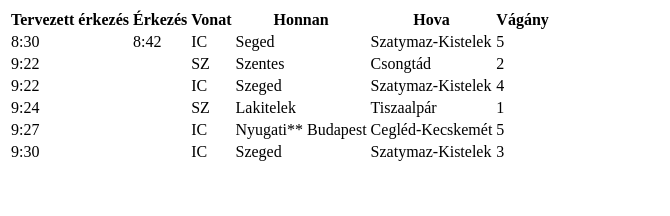
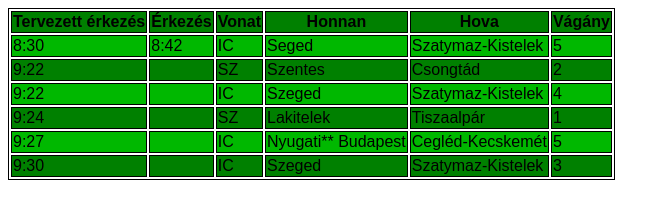
Before and after one commit to nyikikrisz/2025.01.30_mav_utastjekoztato, a plain HTML site: page index.html in a window 1280 px wide. Shown: the whole page, without its empty margins (0-670 px from the left). Drawn offline with Linux system fonts and the light colour scheme.

Commit message:
create css and ad main table design

```diff
--- a/index.html
+++ b/index.html
@@ -4,11 +4,12 @@
     <meta charset="UTF-8">
     <meta name="viewport" content="width=device-width, initial-scale=1.0">
     <title>máv utastájékotató</title>
+    <link rel="stylesheet" href="styles.css">
 </head>
 <body>
     <table>
         <thead>
-            <tr>
+            <tr style="background-color: green">
                 <th>Tervezett érkezés</th>
                 <th>Érkezés</th>
                 <th>Vonat</th>
@@ -19,7 +20,7 @@
         </thead>
 
         <tbody>
-            <tr>
+            <tr style="background-color: rgb(0, 184, 0);">
                 <td>8:30</td>
                 <td>8:42</td>
                 <td>IC</td>
@@ -28,7 +29,7 @@
                 <td>5</td>
             </tr>
 
-            <tr>
+            <tr style="background-color: green;">
                 <td>9:22</td>
                 <td></td>
                 <td>SZ</td>
@@ -36,7 +37,7 @@
                 <td>Csongtád</td>
                 <td>2</td>
             </tr>
-            <tr>
+            <tr style="background-color: rgb(0, 184, 0);">
                 <td>9:22</td>
                 <td></td>
                 <td>IC</td>
@@ -44,7 +45,7 @@
                 <td>Szatymaz-Kistelek</td>
                 <td>4</td>
             </tr>
-            <tr>
+            <tr style="background-color: green;">
                 <td>9:24</td>
                 <td></td>
                 <td>SZ</td>
@@ -52,7 +53,7 @@
                 <td>Tiszaalpár</td>
                 <td>1</td>
             </tr>
-            <tr>
+            <tr style="background-color: rgb(0, 184, 0);">
                 <td>9:27</td>
                 <td></td>
                 <td>IC</td>
@@ -60,7 +61,7 @@
                 <td>Cegléd-Kecskemét</td>
                 <td>5</td>
             </tr>
-            <tr>
+            <tr style="background-color: green;">
                 <td>9:30</td>
                 <td></td>
                 <td>IC</td>
--- /dev/null
+++ b/styles.css
@@ -0,0 +1,9 @@
+table, th, td {
+    border: 1px solid;
+    width: auto;
+    /* betűszín */
+    color: rgb(0, 0, 0);
+    font-family: Arial, Helvetica, sans-serif;
+    width: auto;
+    height: 5px;
+  }
```
